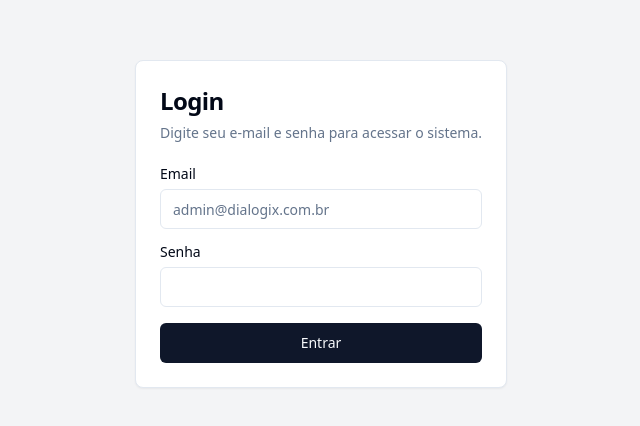
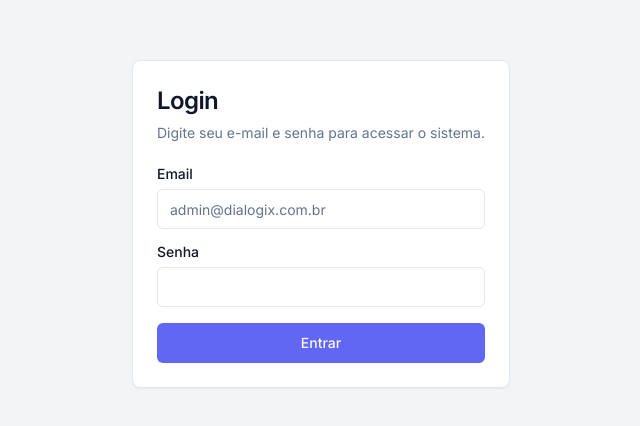
Before and after one commit to maurilio-vilela/dialogix-crm, a React (Vite) app in the folder frontend/: page /login in a window 1280 px wide. Shown: the part 176-602 px from the top of the page, without its empty margins (319-959 px from the left). Built offline with nearby package versions, Linux system fonts and the light colour scheme; no server answers.

Commit message:
refactor(system): align with docs (design system and backend patterns)

```diff
--- a/frontend/index.html
+++ b/frontend/index.html
@@ -5,6 +5,9 @@
     <link rel="icon" type="image/svg+xml" href="/vite.svg" />
     <meta name="viewport" content="width=device-width, initial-scale=1.0" />
     <title>Dialogix CRM</title>
+    <link rel="preconnect" href="https://fonts.googleapis.com">
+    <link rel="preconnect" href="https://fonts.gstatic.com" crossorigin>
+    <link href="https://fonts.googleapis.com/css2?family=Inter:wght@400;500;600;700&family=Poppins:wght@700&display=swap" rel="stylesheet">
   </head>
   <body>
     <div id="root"></div>
--- a/frontend/src/styles/globals.css
+++ b/frontend/src/styles/globals.css
@@ -4,65 +4,48 @@
 
 @layer base {
   :root {
-    --background: 0 0% 100%;
-    --foreground: 222.2 84% 4.9%;
-
+    --background: 0 0% 100%; /* #ffffff */
+    --foreground: 222 47% 11%; /* #111827 */
     --card: 0 0% 100%;
-    --card-foreground: 222.2 84% 4.9%;
-
+    --card-foreground: 222 47% 11%;
     --popover: 0 0% 100%;
-    --popover-foreground: 222.2 84% 4.9%;
-
-    --primary: 222.2 47.4% 11.2%;
+    --popover-foreground: 222 47% 11%;
+    --primary: 238 86% 67%; /* #6366f1 */
     --primary-foreground: 210 40% 98%;
-
-    --secondary: 210 40% 96.1%;
-    --secondary-foreground: 222.2 47.4% 11.2%;
-
+    --secondary: 254 90% 66%; /* #8b5cf6 */
+    --secondary-foreground: 210 40% 98%;
     --muted: 210 40% 96.1%;
     --muted-foreground: 215.4 16.3% 46.9%;
-
     --accent: 210 40% 96.1%;
     --accent-foreground: 222.2 47.4% 11.2%;
-
-    --destructive: 0 84.2% 60.2%;
+    --destructive: 0 84.2% 60.2%; /* #ef4444 */
     --destructive-foreground: 210 40% 98%;
-
     --border: 214.3 31.8% 91.4%;
     --input: 214.3 31.8% 91.4%;
-    --ring: 222.2 84% 4.9%;
-
+    --ring: 238 86% 67%;
     --radius: 0.5rem;
   }
 
   .dark {
-    --background: 222.2 84% 4.9%;
-    --foreground: 210 40% 98%;
-
-    --card: 222.2 84% 4.9%;
+    --background: 224 71% 4%; /* #0f172a */
+    --foreground: 210 40% 98%; /* #f1f5f9 */
+    --card: 224 71% 4%;
     --card-foreground: 210 40% 98%;
-
-    --popover: 222.2 84% 4.9%;
+    --popover: 224 71% 4%;
     --popover-foreground: 210 40% 98%;
-
-    --primary: 210 40% 98%;
+    --primary: 238 88% 77%; /* #818cf8 */
     --primary-foreground: 222.2 47.4% 11.2%;
-
-    --secondary: 217.2 32.6% 17.5%;
-    --secondary-foreground: 210 40% 98%;
-
+    --secondary: 255 88% 78%; /* #a78bfa */
+    --secondary-foreground: 222.2 47.4% 11.2%;
     --muted: 217.2 32.6% 17.5%;
     --muted-foreground: 215 20.2% 65.1%;
-
     --accent: 217.2 32.6% 17.5%;
     --accent-foreground: 210 40% 98%;
-
-    --destructive: 0 62.8% 30.6%;
+    --destructive: 0 72% 51%; /* #f87171 */
     --destructive-foreground: 210 40% 98%;
-
     --border: 217.2 32.6% 17.5%;
     --input: 217.2 32.6% 17.5%;
-    --ring: 212.7 26.8% 83.9%;
+    --ring: 238 88% 77%;
   }
 }
 
--- a/frontend/tailwind.config.js
+++ b/frontend/tailwind.config.js
@@ -17,6 +17,10 @@ export default {
       },
     },
     extend: {
+      fontFamily: {
+        sans: ['Inter', 'sans-serif'],
+        heading: ['Poppins', 'sans-serif'],
+      },
       colors: {
         border: 'hsl(var(--border))',
         input: 'hsl(var(--input))',
```
Also changed, not shown: 2 other files (tests, documents, lock files or other folders).
